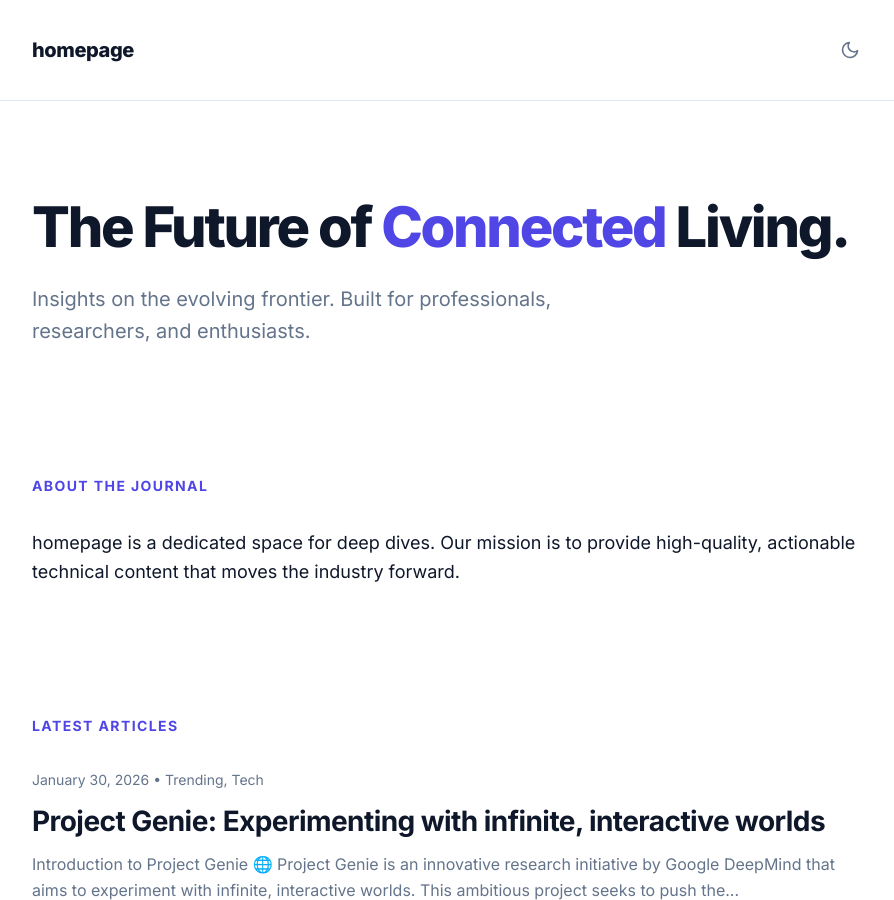
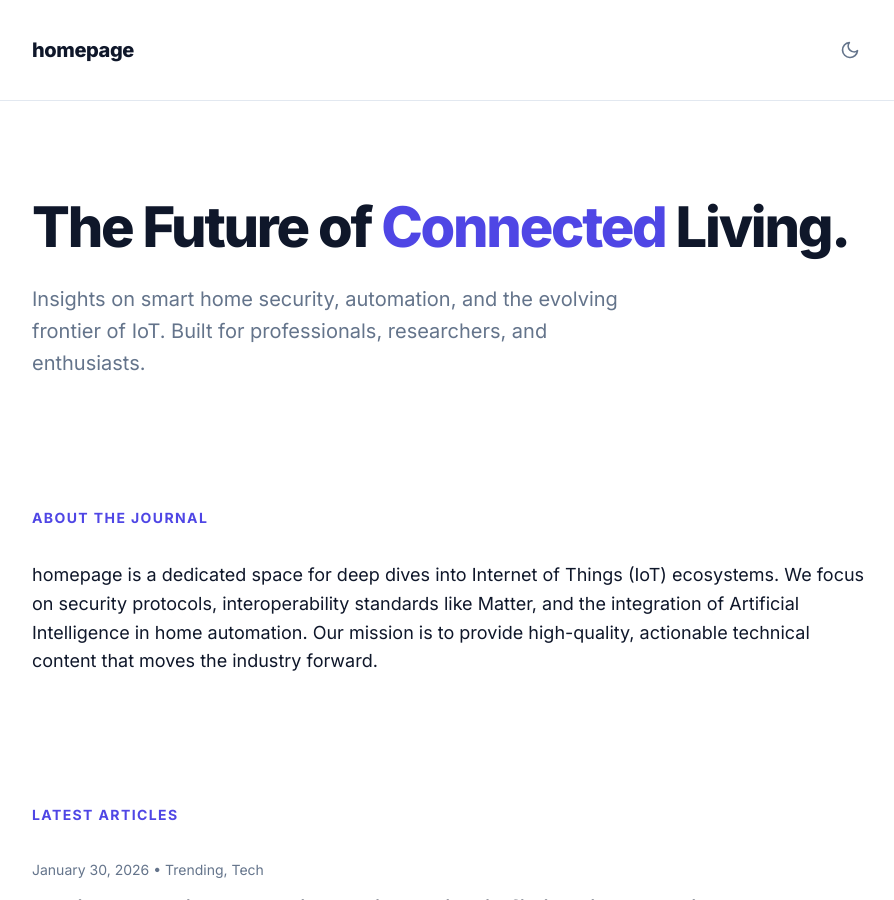
Before and after one commit to Zayeen/homepage, a Jekyll site: the page built from index.html, in a window 1280 px wide and 900 px high. Shown: the whole window, without its empty margins (190-1084 px from the left). Built offline with Jekyll 4.4.1, drawn with Linux system fonts in a browser that asks for light colours.

Commit message:
Update index.html text

```diff
--- a/index.html
+++ b/index.html
@@ -1,18 +1,18 @@
 ---
 layout: default
-title: Professional Journal
+title: Professional IoT Journal
 ---
 
 <div class="container">
     <section class="hero">
         <h1>The Future of <span style="color: var(--accent);">Connected</span> Living.</h1>
-        <p>Insights on the evolving frontier. Built for professionals, researchers, and enthusiasts.</p>
+        <p>Insights on smart home security, automation, and the evolving frontier of IoT. Built for professionals, researchers, and enthusiasts.</p>
     </section>
 
     <section id="about">
         <h2 class="section-title">About the Journal</h2>
         <div class="about-content">
-            <p>homepage is a dedicated space for deep dives. Our mission is to provide high-quality, actionable technical content that moves the industry forward.</p>
+            <p>homepage is a dedicated space for deep dives into Internet of Things (IoT) ecosystems. We focus on security protocols, interoperability standards like Matter, and the integration of Artificial Intelligence in home automation. Our mission is to provide high-quality, actionable technical content that moves the industry forward.</p>
         </div>
     </section>
 
```
